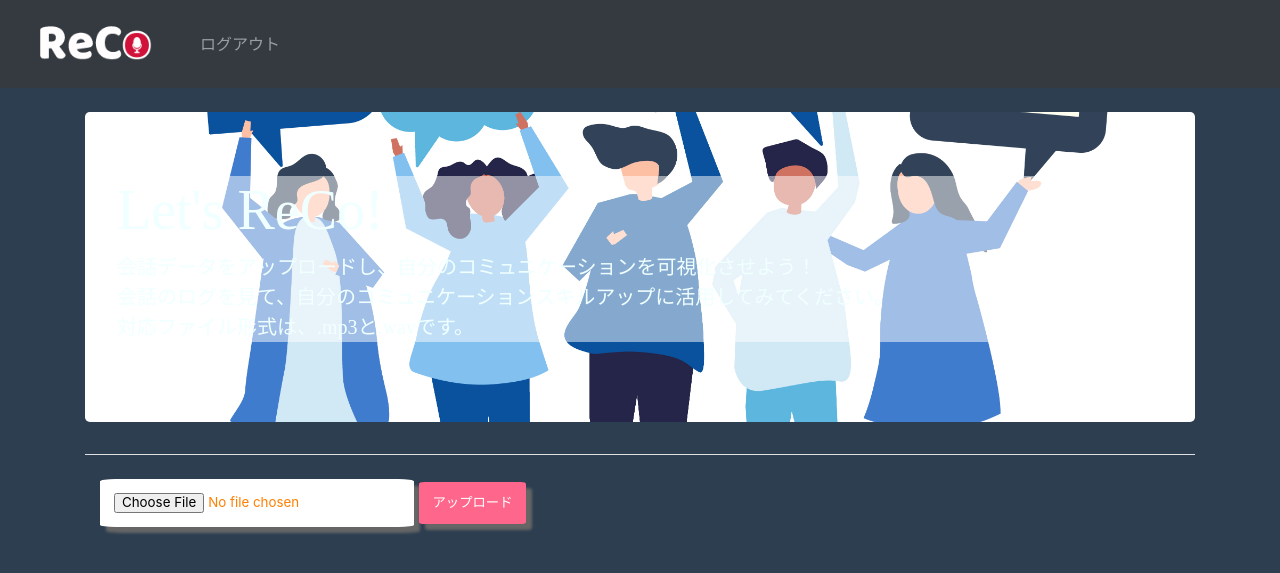
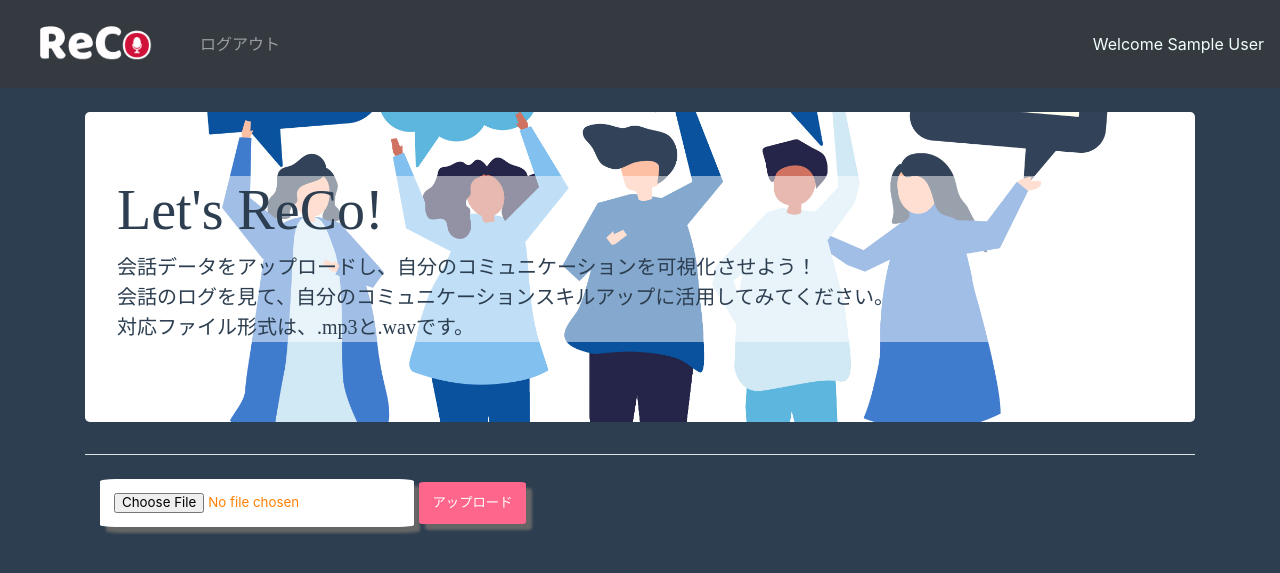
Before and after one commit to odmishien/reco, a Flask app: page / in a window 1280 px wide. Shown: the top 573 px of the page. Run offline with Flask 2, Linux system fonts and the light colour scheme; the visitor is signed in with stand-in values (Sample User, id 1); some libraries are stand-ins or nearby versions.

Commit message:
微調整太郎

```diff
--- a/app/app.py
+++ b/app/app.py
@@ -96,7 +96,7 @@ def signup_post():
     print(new_user)
     db.session.add(new_user)
     db.session.commit()
-
+    login_user(new_user)
     return redirect(url_for('index'))
 
 @app.route('/logout', methods=['GET'])
--- a/app/static/css/index.css
+++ b/app/static/css/index.css
@@ -24,6 +24,8 @@ body {
     background-image: url("../img/43081.jpg");
     background-size: cover;
     background-position: center 60%;
+    color: #2c3e50;
+
   }
 .bg-mask{
     height: 100%;
--- a/app/templates/header.html
+++ b/app/templates/header.html
@@ -45,4 +45,11 @@
         </li>
       {% endif %}
     </ul>
+    <ul class="navbar-nav">
+      {% if current_user.is_authenticated %}
+        <li class="nav-item">
+          Welcome {{ current_user.name }}
+        </li>
+      {% endif %}
+    </ul>
   </nav>
```
Also changed, not shown: app/templates/login.html (+7 -0 lines), app/static/css/sample.css (deleted), 1 other file.
